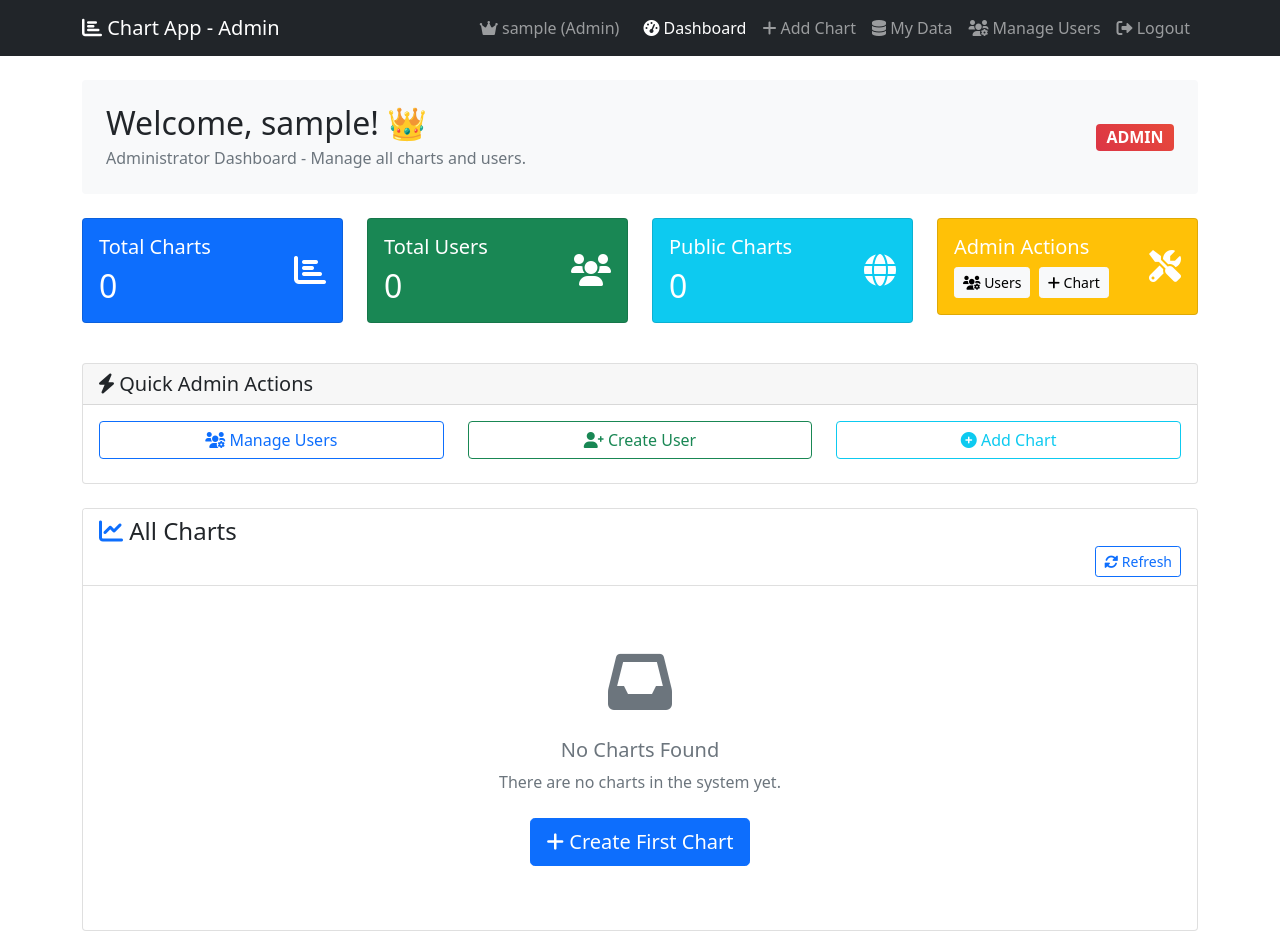
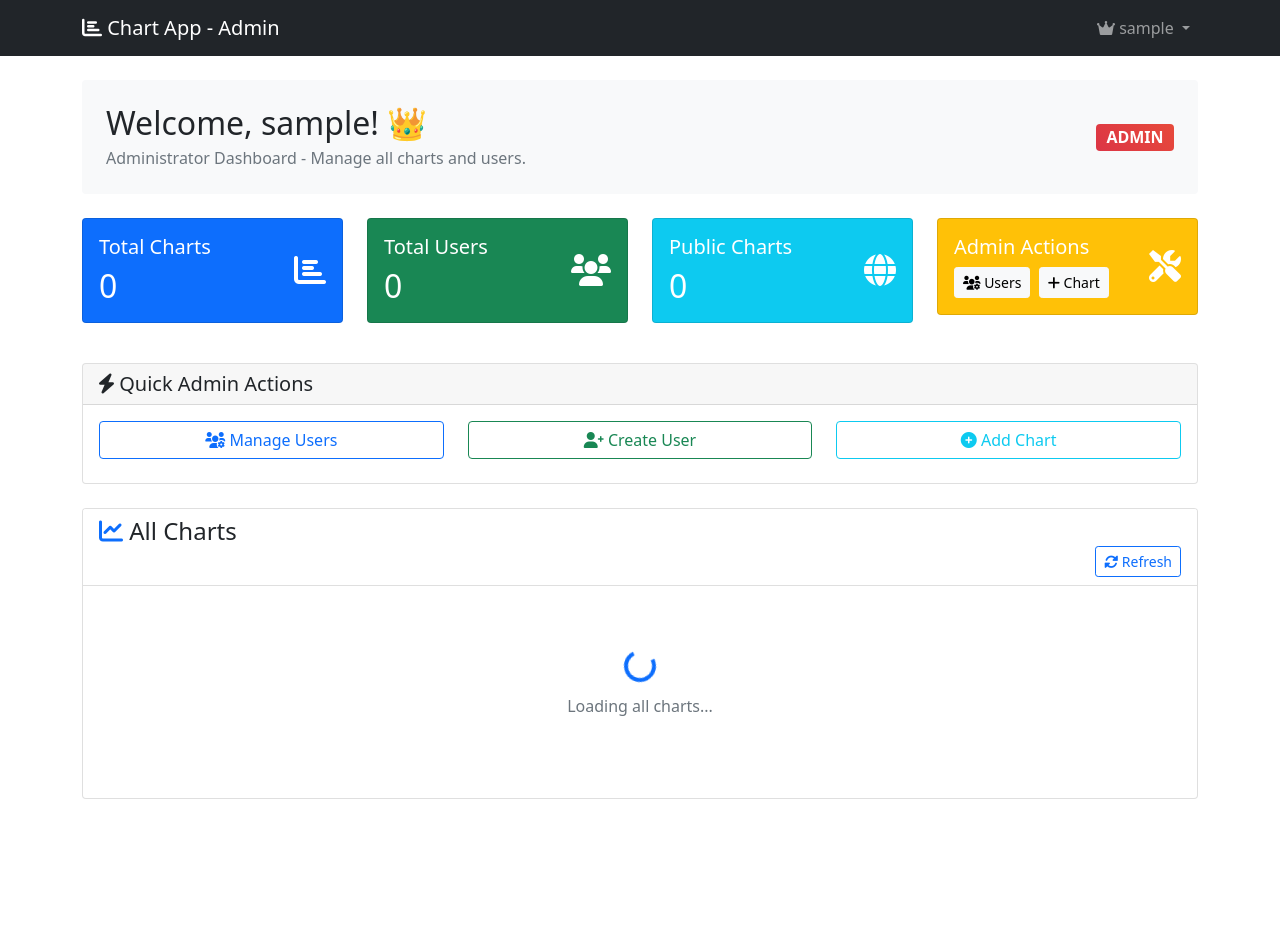
Before and after one commit to ZeeJaySec/Dashboard-Charts-App, a Flask app: page /dashboard in a window 1280 px wide. After the commit the page ends 799 px from the top, so only its background shows below. Run offline with Flask 3, Linux system fonts and the light colour scheme; the visitor is signed in with stand-in values (Sample User, id 1); data comes from the database, SQL or seed files in the repository; data that the repository does not hold is empty; some libraries are stand-ins or nearby versions.

Commit message:
Update dashboard_admin.html

```diff
--- a/Templates/dashboard_admin.html
+++ b/Templates/dashboard_admin.html
@@ -22,6 +22,9 @@
         .admin-badge {
             background: linear-gradient(45deg, #dc3545, #e74a3b);
         }
+        .user-dropdown {
+            cursor: pointer;
+        }
     </style>
 </head>
 <body>
@@ -31,28 +34,41 @@
                 <i class="fas fa-chart-bar"></i> Chart App - Admin
             </a>
             <div class="navbar-nav ms-auto">
-                <span class="navbar-text me-3">
-                    <i class="fas fa-crown"></i> {{ username }} (Admin)
-                </span>
-                <a class="nav-link active" href="{{ url_for('dashboard') }}">
-                    <i class="fas fa-tachometer-alt"></i> Dashboard
+                <div class="nav-item dropdown">
+                    <a class="nav-link dropdown-toggle user-dropdown" href="#" id="userDropdown" role="button" data-bs-toggle="dropdown" aria-expanded="false">
+                        <i class="fas fa-crown"></i> {{ username }}
                     </a>
-                <a class="nav-link" href="{{ url_for('add_data') }}">
-                    <i class="fas fa-plus"></i> Add Chart
+                    <ul class="dropdown-menu dropdown-menu-end" aria-labelledby="userDropdown">
+                        <li><span class="dropdown-item-text text-muted">Signed in as <strong>{{ username }}</strong> (Admin)</span></li>
+                        <li><hr class="dropdown-divider"></li>
+                        <li>
+                            <a class="dropdown-item" href="{{ url_for('change_password') }}">
+                                <i class="fas fa-key"></i> Change Password
                             </a>
-                <a class="nav-link" href="{{ url_for('my_data') }}">
+                        </li>
+                        <li>
+                            <a class="dropdown-item" href="{{ url_for('my_data') }}">
                                 <i class="fas fa-database"></i> My Data
                             </a>
-                <a class="nav-link" href="{{ url_for('manage_users') }}">
+                        </li>
+                        <li>
+                            <a class="dropdown-item" href="{{ url_for('manage_users') }}">
                                 <i class="fas fa-users-cog"></i> Manage Users
                             </a>
-                <a class="nav-link" href="{{ url_for('logout') }}">
+                        </li>
+                        <li><hr class="dropdown-divider"></li>
+                        <li>
+                            <a class="dropdown-item" href="{{ url_for('logout') }}">
                                 <i class="fas fa-sign-out-alt"></i> Logout
                             </a>
+                        </li>
+                    </ul>
+                </div>
             </div>
         </div>
     </nav>
 
+    <!-- Rest of the dashboard_admin.html content remains the same -->
     <div class="container mt-4">
         <!-- Flash Messages -->
         {% with messages = get_flashed_messages(with_categories=true) %}
@@ -490,157 +506,3 @@
         .catch(error => {
             console.error('Error updating sharing:', error);
             showError('Failed to update sharing settings');
-        });
-    }
-
-    function showSuccess(message) {
-        // Create temporary success alert
-        const alertDiv = document.createElement('div');
-        alertDiv.className = 'alert alert-success alert-dismissible fade show';
-        alertDiv.innerHTML = `
-            ${message}
-            <button type="button" class="btn-close" data-bs-dismiss="alert"></button>
-        `;
-        document.querySelector('.container').insertBefore(alertDiv, document.querySelector('.container').firstChild);
-
-        // Auto remove after 3 seconds
-        setTimeout(() => {
-            alertDiv.remove();
-        }, 3000);
-    }
-
-    // ... (Keep all the same functions from dashboard_user.html for chart rendering)
-    // [Include all the same chart rendering functions from the previous dashboard_user.html]
-
-    function renderChartVisualizations(charts) {
-        charts.forEach(chart => {
-            const canvas = document.getElementById(`chart-${chart.id}`);
-            if (!canvas) return;
-
-            const ctx = canvas.getContext('2d');
-
-            try {
-                const chartData = prepareChartData(chart);
-                new Chart(ctx, chartData);
-            } catch (error) {
-                console.error(`Error rendering chart ${chart.id}:`, error);
-                // Show error message on canvas
-                ctx.font = '14px Arial';
-                ctx.fillStyle = '#999';
-                ctx.textAlign = 'center';
-                ctx.fillText('Error rendering chart', canvas.width / 2, canvas.height / 2);
-            }
-        });
-    }
-
-    function prepareChartData(chart) {
-        const { type, columns, rows, values, chart_title, x_axis_label, y_axis_label, custom_colors } = chart;
-
-        // Default colors if custom colors not provided
-        const defaultColors = [
-            '#4e73df', '#1cc88a', '#36b9cc', '#f6c23e', '#e74a3b',
-            '#858796', '#5a5c69', '#6f42c1', '#e83e8c', '#fd7e14'
-        ];
-
-        const colors = custom_colors && custom_colors.length > 0 ? custom_colors : defaultColors;
-
-        const commonConfig = {
-            type: type || 'bar',
-            data: {
-                labels: rows || [],
-                datasets: []
-            },
-            options: {
-                responsive: true,
-                maintainAspectRatio: false,
-                plugins: {
-                    title: {
-                        display: !!chart_title,
-                        text: chart_title || ''
-                    },
-                    legend: {
-                        display: true,
-                        position: 'top'
-                    }
-                },
-                scales: {
-                    x: {
-                        title: {
-                            display: !!x_axis_label,
-                            text: x_axis_label || ''
-                        }
-                    },
-                    y: {
-                        title: {
-                            display: !!y_axis_label,
-                            text: y_axis_label || ''
-                        },
-                        beginAtZero: true
-                    }
-                }
-            }
-        };
-
-        if (columns && values) {
-            columns.forEach((column, index) => {
-                const dataset = {
-                    label: column,
-                    data: values.map(row => row[index]),
-                    backgroundColor: colors[index % colors.length],
-                    borderColor: colors[index % colors.length],
-                    borderWidth: 1
-                };
-                commonConfig.data.datasets.push(dataset);
-            });
-        }
-
-        return commonConfig;
-    }
-
-    function getTypeBadgeClass(type) {
-        const typeClasses = {
-            'bar': 'bg-primary',
-            'line': 'bg-success',
-            'pie': 'bg-danger',
-            'doughnut': 'bg-warning',
-            'radar': 'bg-info'
-        };
-        return typeClasses[type] || 'bg-secondary';
-    }
-
-    function escapeHtml(unsafe) {
-        return unsafe
-            .replace(/&/g, "&amp;")
-            .replace(/</g, "&lt;")
-            .replace(/>/g, "&gt;")
-            .replace(/"/g, "&quot;")
-            .replace(/'/g, "&#039;");
-    }
-
-    // UI State Management
-    function showLoading() {
-        document.getElementById('loadingState').style.display = 'block';
-        document.getElementById('errorState').style.display = 'none';
-        document.getElementById('emptyState').style.display = 'none';
-        document.getElementById('chartsGrid').style.display = 'none';
-    }
-
-    function hideLoading() {
-        document.getElementById('loadingState').style.display = 'none';
-    }
-
-    function showError(message) {
-        document.getElementById('errorMessage').textContent = message;
-        document.getElementById('errorState').style.display = 'block';
-    }
-
-    function showEmptyState() {
-        document.getElementById('emptyState').style.display = 'block';
-    }
-
-    function showChartsGrid() {
-        document.getElementById('chartsGrid').style.display = 'flex';
-    }
-    </script>
-</body>
-</html>
```
Lines whose indentation alone changed are shown as unchanged.
